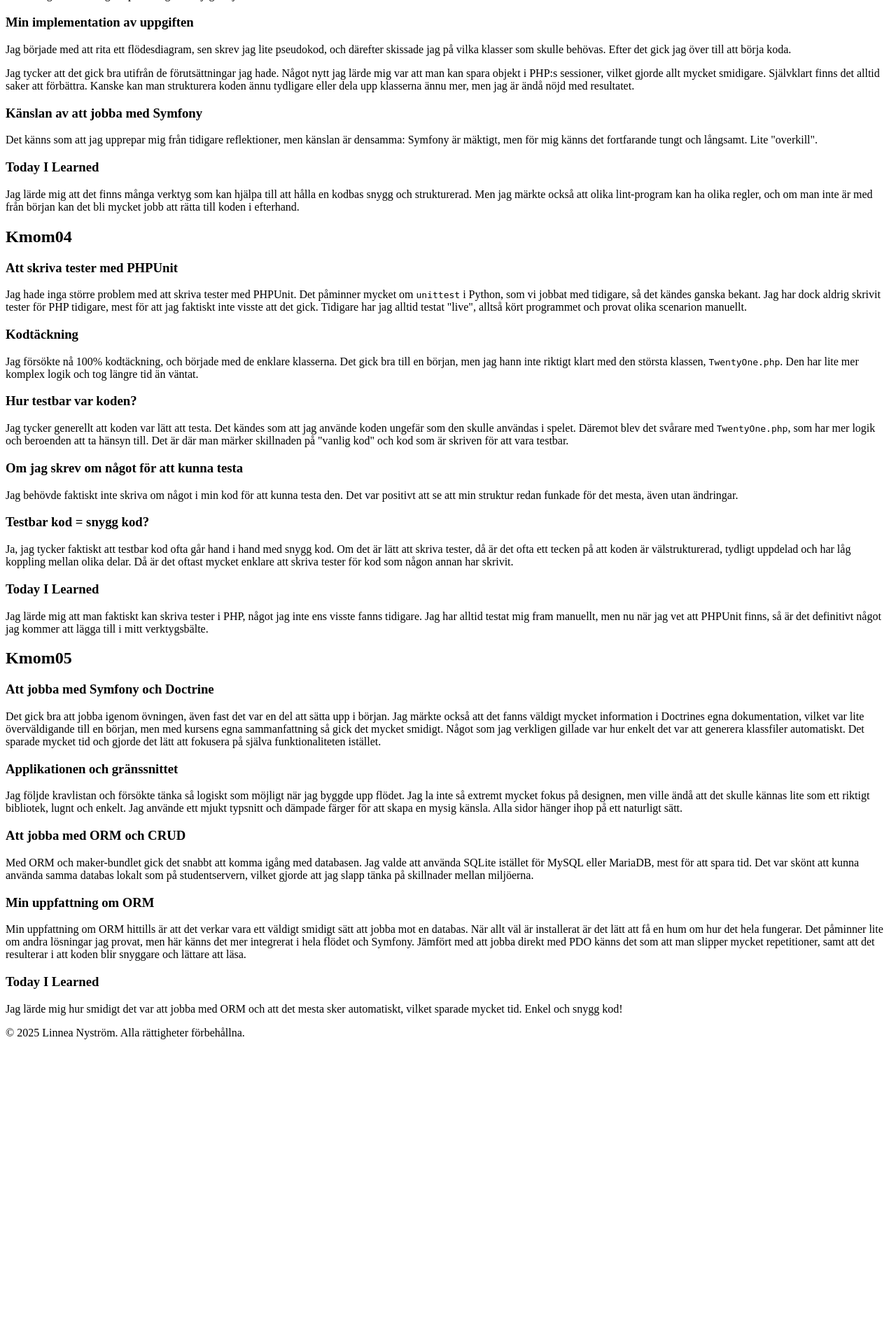
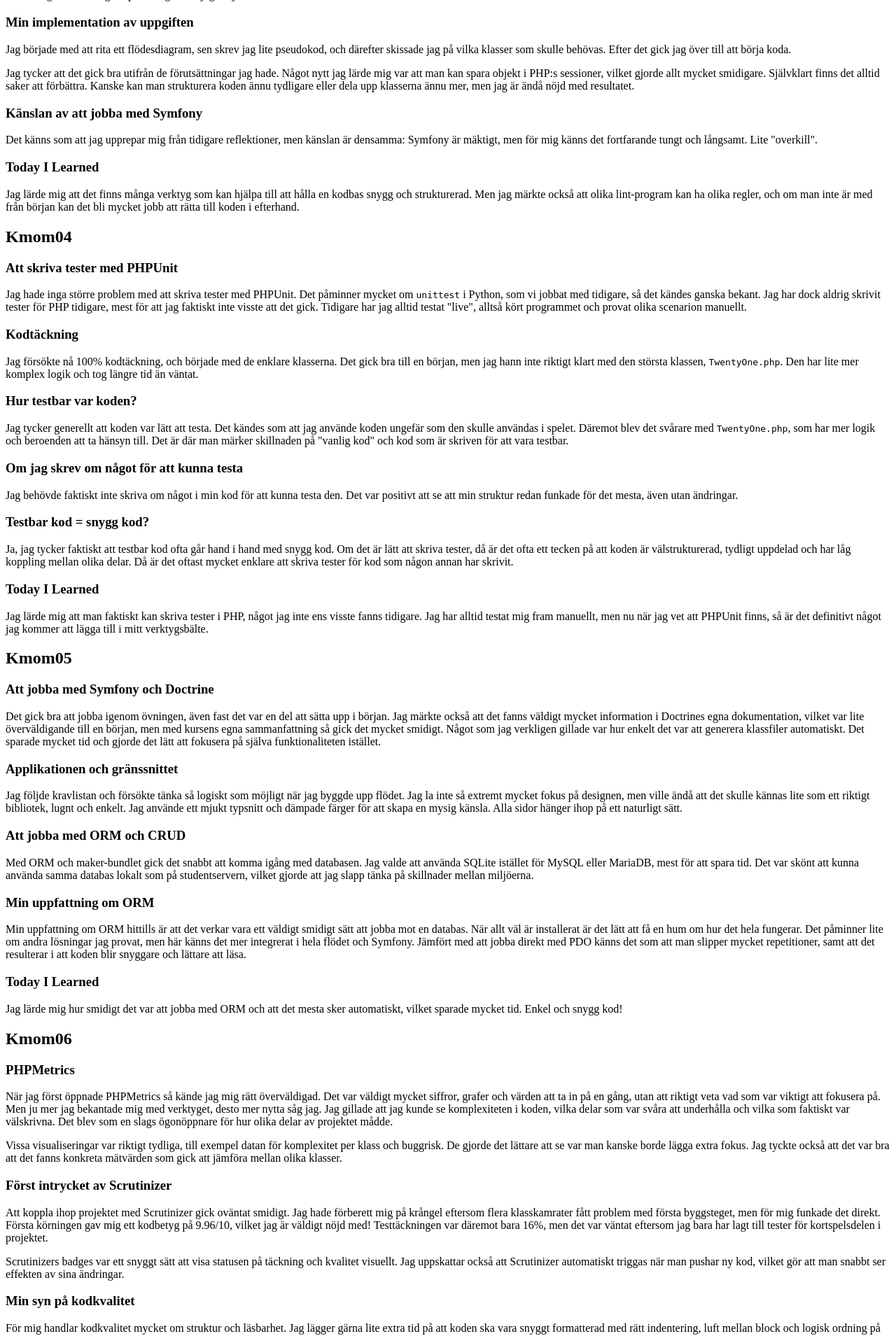
Before and after one commit to TunkDesign/DV1608, a Symfony app: template templates/report.html.twig in a window 1280 px wide. Shown: the part 2011-3920 px from the top of the page at 70% size. Before the commit the page ends 3496 px from the top, so only its background shows below. Run offline with Twig, Linux system fonts and the light colour scheme; the template is opened without the code that fills it, so the values that code supplies are empty; some libraries are stand-ins or nearby versions.

Commit message:
Updated with report for kmom06.

```diff
--- a/templates/report.html.twig
+++ b/templates/report.html.twig
@@ -14,6 +14,7 @@
       <a href="#kmom03">Kmom03</a>
       <a href="#kmom04">Kmom04</a>
       <a href="#kmom05">Kmom05</a>
+      <a href="#kmom06">Kmom06</a>
     </nav>
 
     <article id="kmom01" class="report-section">
@@ -127,6 +128,24 @@
       <h3>Today I Learned</h3>
       <p>Jag lärde mig hur smidigt det var att jobba med ORM och att det mesta sker automatiskt, vilket sparade mycket tid. Enkel och snygg kod!</p>
     </article>
+
+    <article id="kmom06" class="report-section">
+      <h2>Kmom06</h2>
+      <h3>PHPMetrics</h3>
+      <p>När jag först öppnade PHPMetrics så kände jag mig rätt överväldigad. Det var väldigt mycket siffror, grafer och värden att ta in på en gång, utan att riktigt veta vad som var viktigt att fokusera på. Men ju mer jag bekantade mig med verktyget, desto mer nytta såg jag. Jag gillade att jag kunde se komplexiteten i koden, vilka delar som var svåra att underhålla och vilka som faktiskt var välskrivna. Det blev som en slags ögonöppnare för hur olika delar av projektet mådde.</p>
+      <p>Vissa visualiseringar var riktigt tydliga, till exempel datan för komplexitet per klass och buggrisk. De gjorde det lättare att se var man kanske borde lägga extra fokus. Jag tyckte också att det var bra att det fanns konkreta mätvärden som gick att jämföra mellan olika klasser.</p>
+
+      <h3>Först intrycket av Scrutinizer</h3>
+      <p>Att koppla ihop projektet med Scrutinizer gick oväntat smidigt. Jag hade förberett mig på krångel eftersom flera klasskamrater fått problem med första byggsteget, men för mig funkade det direkt. Första körningen gav mig ett kodbetyg på 9.96/10, vilket jag är väldigt nöjd med! Testtäckningen var däremot bara 16%, men det var väntat eftersom jag bara har lagt till tester för kortspelsdelen i projektet.</p>
+      <p>Scrutinizers badges var ett snyggt sätt att visa statusen på täckning och kvalitet visuellt. Jag uppskattar också att Scrutinizer automatiskt triggas när man pushar ny kod, vilket gör att man snabbt ser effekten av sina ändringar.</p>
+
+      <h3>Min syn på kodkvalitet</h3>
+      <p>För mig handlar kodkvalitet mycket om struktur och läsbarhet. Jag lägger gärna lite extra tid på att koden ska vara snyggt formatterad med rätt indentering, luft mellan block och logisk ordning på saker. Personligen föredrar jag 4 mellanslag (eller tab) istället för 2 för att det gör det mer behagligt att läsa. Jag tycker det är viktigt med tydliga kommentarer och PHPDoc där det behövs, men inte överallt bara för sakens skull. Det ska finnas när det tillför något.</p>
+      <p>I mina privata projekt lägger jag (ärligt talat) ibland lite för mycket tid på att koden ska se bra ut. Men det är med vilje då jag vill att både jag själv och andra ska kunna hoppa in i projektet igen efter ett halvår och ändå snabbt fatta vad som händer.</p>
+
+      <h3>Today I Learned</h3>
+      <p>Det jag verkligen tar med mig från detta moment är hur mycket värdefull information man kan få ut från verktyg som PHPMetrics och Scrutinizer. Det är inte bara siffror utan det är konkret hjälp för att förbättra koden. Och att Scrutinizer automatiskt analyserar koden vid varje push är guld värt. Jag kommer definitivt att använda detta i mina egna projekt framöver.</p>
+    </article>
   </div>
 </section>
 {% endblock %}
```
